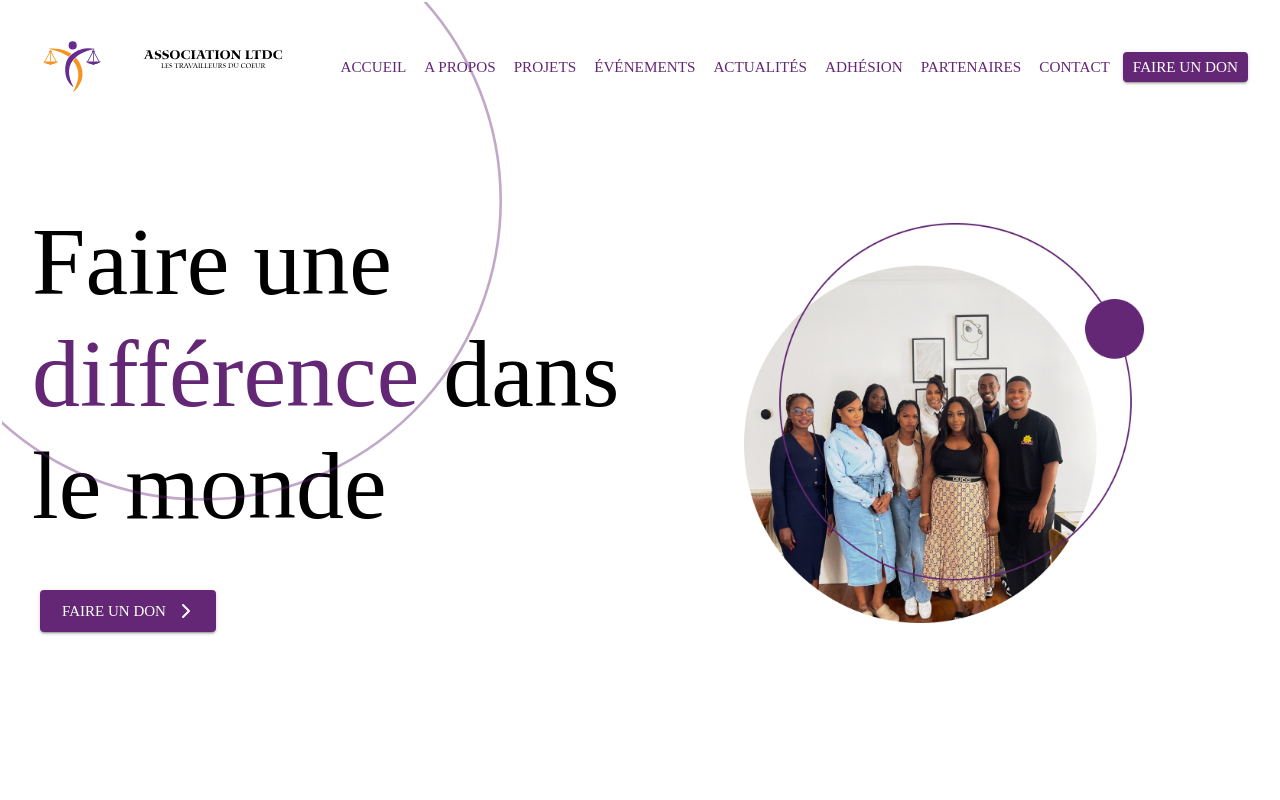
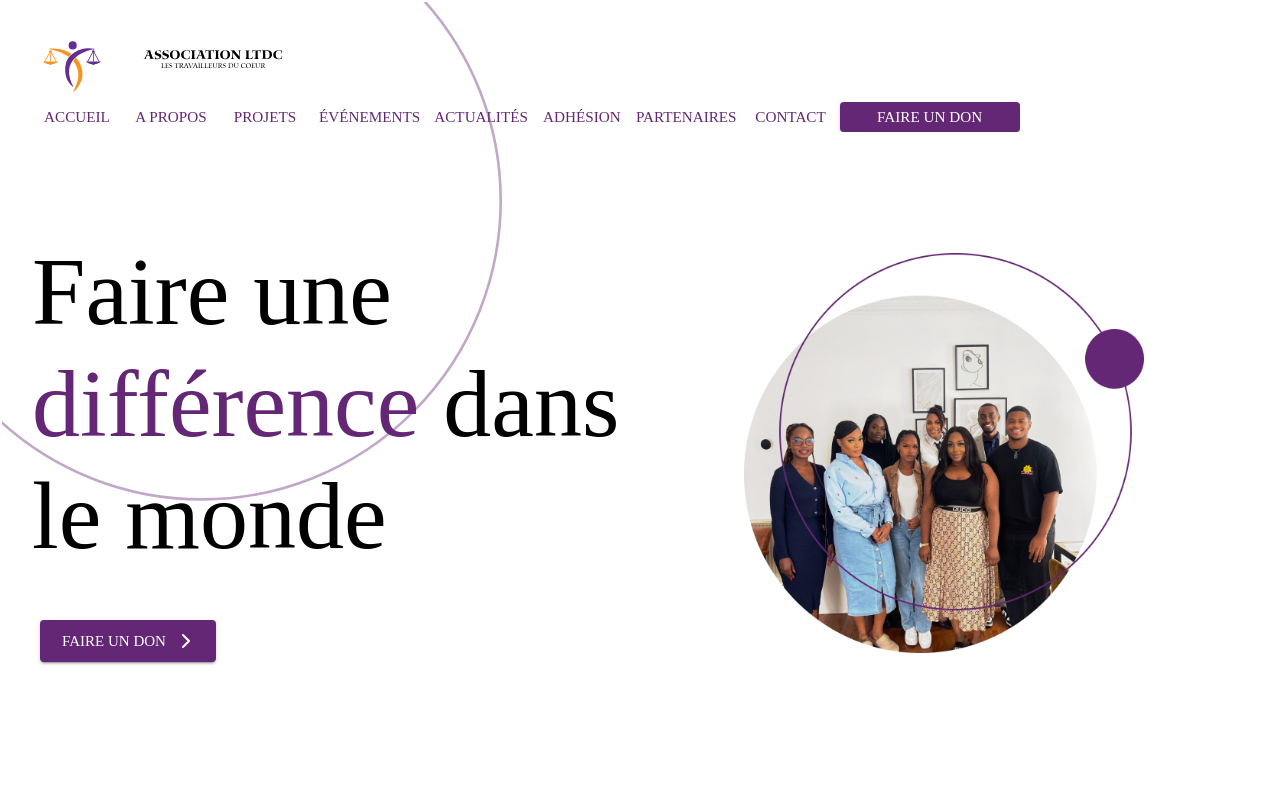
Before and after one commit to josias-koffi/ltdc_website, a Next.js app: page / in a window 1280 px wide. Shown: the top 800 px of the page. Built offline with nearby package versions, Linux system fonts and the light colour scheme.

Commit message:
Création des media queries

```diff
--- a/components/header/components/ButtonList.tsx
+++ b/components/header/components/ButtonList.tsx
@@ -1,5 +1,6 @@
 import React from "react";
 import { Box, Button, Collapse, Typography } from "@mui/material";
+import { useTheme } from "@mui/material/styles";
 
 interface Props {
   normalButton?: boolean | null;
@@ -14,47 +15,16 @@ interface ButtonListProps {
 }
 
 const ButtonList = (props: Props) => {
+  const theme = useTheme();
   const buttonList: ButtonListProps[] = [
-    {
-      name: "Accueil",
-      link: "/"
-    },
-
-    {
-      name: "A Propos",
-      link: "/about"
-    },
-
-    {
-      name: "Projets",
-      link: "/projects"
-    },
-
-    {
-      name: "Événements",
-      link: "/events"
-    },
-
-    {
-      name: "Actualités",
-      link: "/actualities"
-    },
-
-    {
-      name: "Adhésion",
-      link: "/contact/as-beneficiary"
-    },
-
-    {
-      name: "Partenaires",
-      link: "/contact/as-sponsor"
-    },
-
-    {
-      name: "Contact",
-      link: "/contact/general"
-    },
-
+    { name: "Accueil", link: "/" },
+    { name: "A Propos", link: "/about" },
+    { name: "Projets", link: "/projects" },
+    { name: "Événements", link: "/events" },
+    { name: "Actualités", link: "/actualities" },
+    { name: "Adhésion", link: "/contact/as-beneficiary" },
+    { name: "Partenaires", link: "/contact/as-sponsor" },
+    { name: "Contact", link: "/contact/general" },
     {
       name: "Faire un Don",
       link: "https://www.helloasso.com/associations/association-les-travailleurs-du-coeur/collectes/campagne-de-crowdfunding-pour-etablir-un-siege-social",
@@ -65,15 +35,15 @@ const ButtonList = (props: Props) => {
 
   const mapButtons = () => {
     return buttonList?.map((item: ButtonListProps) => {
-      const isDonateButton = item.name === "Faire un Dons";
+      const isDonateButton = item.name === "Faire un Don";
 
       const buttonStyles = {
         flexShrink: 0,
         minWidth: isDonateButton
-          ? { xs: "60px", sm: "55px", md: "90px", lg: "140px" }
-          : { xs: "40px", sm: "45px", md: "60px", lg: "70px" },
+          ? { xs: "80px", sm: "70px", md: "120px", lg: "180px" }
+          : { xs: "60px", sm: "70px", md: "80px", lg: "90px" },
         maxWidth: isDonateButton
-          ? { xs: "75px", sm: "70px", md: "110px", lg: "160px" }
+          ? { xs: "90px", sm: "80px", md: "130px", lg: "200px" }
           : undefined,
       };
 
@@ -84,12 +54,61 @@ const ButtonList = (props: Props) => {
           variant={item.variant}
           target={item.target}
           size="small"
-          sx={buttonStyles}
+          sx={{
+            ...buttonStyles,
+            ...(isDonateButton && {
+              [theme.breakpoints.between(600, 693)]: {
+                minWidth: "40px",
+                maxWidth: "80px",
+              },
+              [theme.breakpoints.between(692, 722)]: {
+                minWidth: "40px",
+                maxWidth: "80px",
+              },
+
+              [theme.breakpoints.between(694, 762)]: {
+                minWidth: "40px",
+                maxWidth: "80px",
+              },
+
+              [theme.breakpoints.between(763, 784)]: {
+                minWidth: "110x",
+                maxWidth: "105px",
+              },
+
+              [theme.breakpoints.between(784, 899)]: {
+                minWidth: "150x",
+                maxWidth: "170px",
+              },
+
+              [theme.breakpoints.between(801, 850)]: {
+                minWidth: "120px",
+              },
+
+              [theme.breakpoints.between(851, 899)]: {
+                minWidth: "150px",
+              },
+            }),
+          }}
         >
           <Typography
             variant="body2"
             sx={{
-              fontSize: { xs: "0.75rem", sm: "0.75rem", md: "0.85rem", lg: "0.95rem" }
+              fontSize: {
+                xs: "0.75rem",
+                sm: "0.75rem",
+                md: "0.85rem",
+                lg: "0.95rem",
+              },
+              [theme.breakpoints.between(600, 763)]: {
+                fontSize: "0.54rem",
+              },
+              [theme.breakpoints.between(763, 784)]: {
+                fontSize: "0.65rem",
+              },
+              [theme.breakpoints.between(784, 899)]: {
+                fontSize: "0.64rem",
+              },
             }}
           >
             {item.name}
@@ -98,8 +117,6 @@ const ButtonList = (props: Props) => {
       );
     });
   };
-
-
 
   const expendedButton = () => {
     return (
@@ -132,7 +149,22 @@ const ButtonList = (props: Props) => {
           flexDirection: "row",
           justifyContent: "center",
           alignItems: "center",
-          gap: 1,
+          gap: 0.5,
+          overflowX: "auto",
+          [theme.breakpoints.between(600, 763)]: {
+            justifyContent: "flex-start",
+            flexWrap: "nowrap",
+            gap: 0.3,
+            "& .MuiButton-root": {
+              minWidth: "50px",
+              fontSize: "0.65rem",
+            },
+          },
+          [theme.breakpoints.up(692)]: {
+            justifyContent: "flex-start",
+            gap: 0.5,
+            flexWrap: "nowrap",
+          },
         }}
       >
         {mapButtons()}
```
